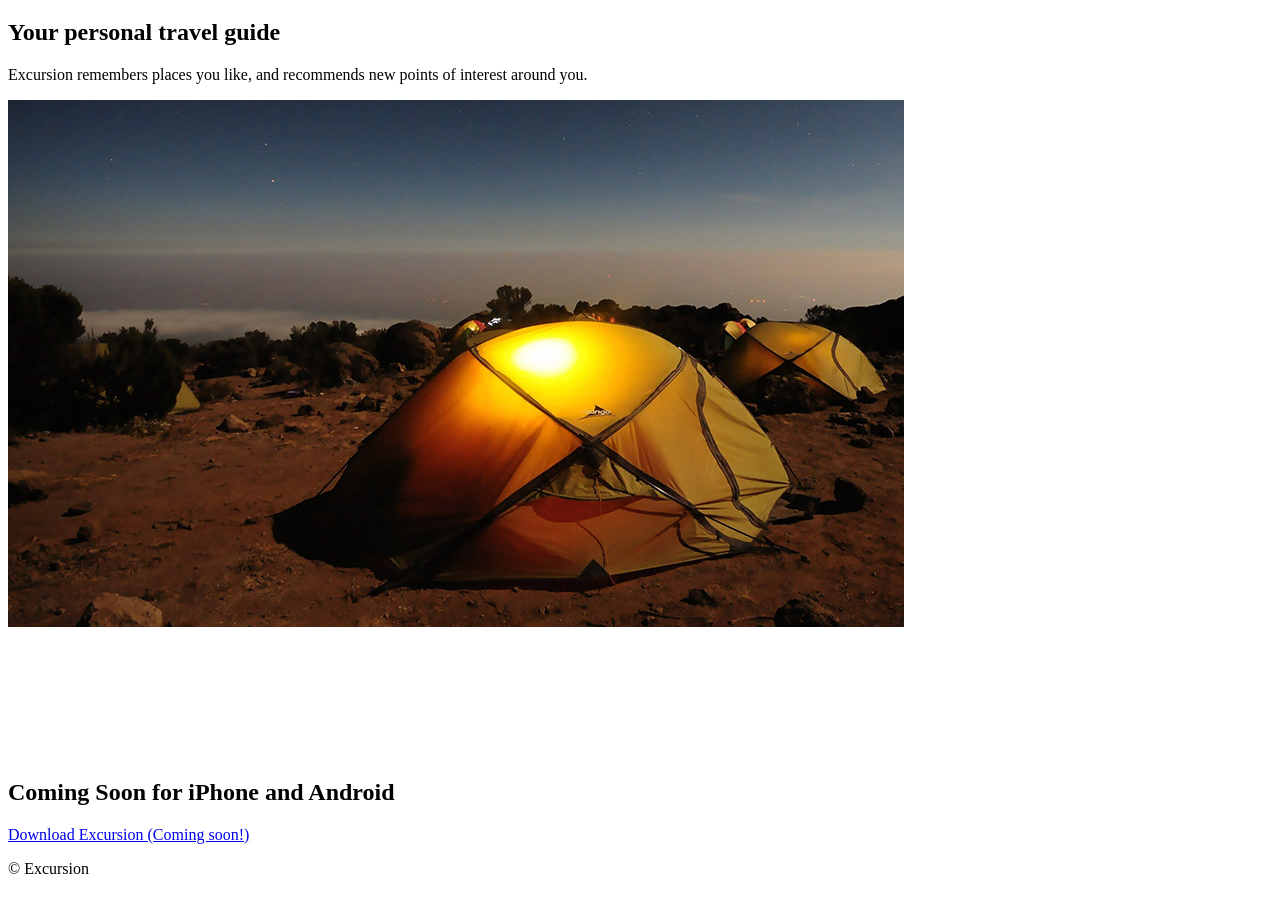
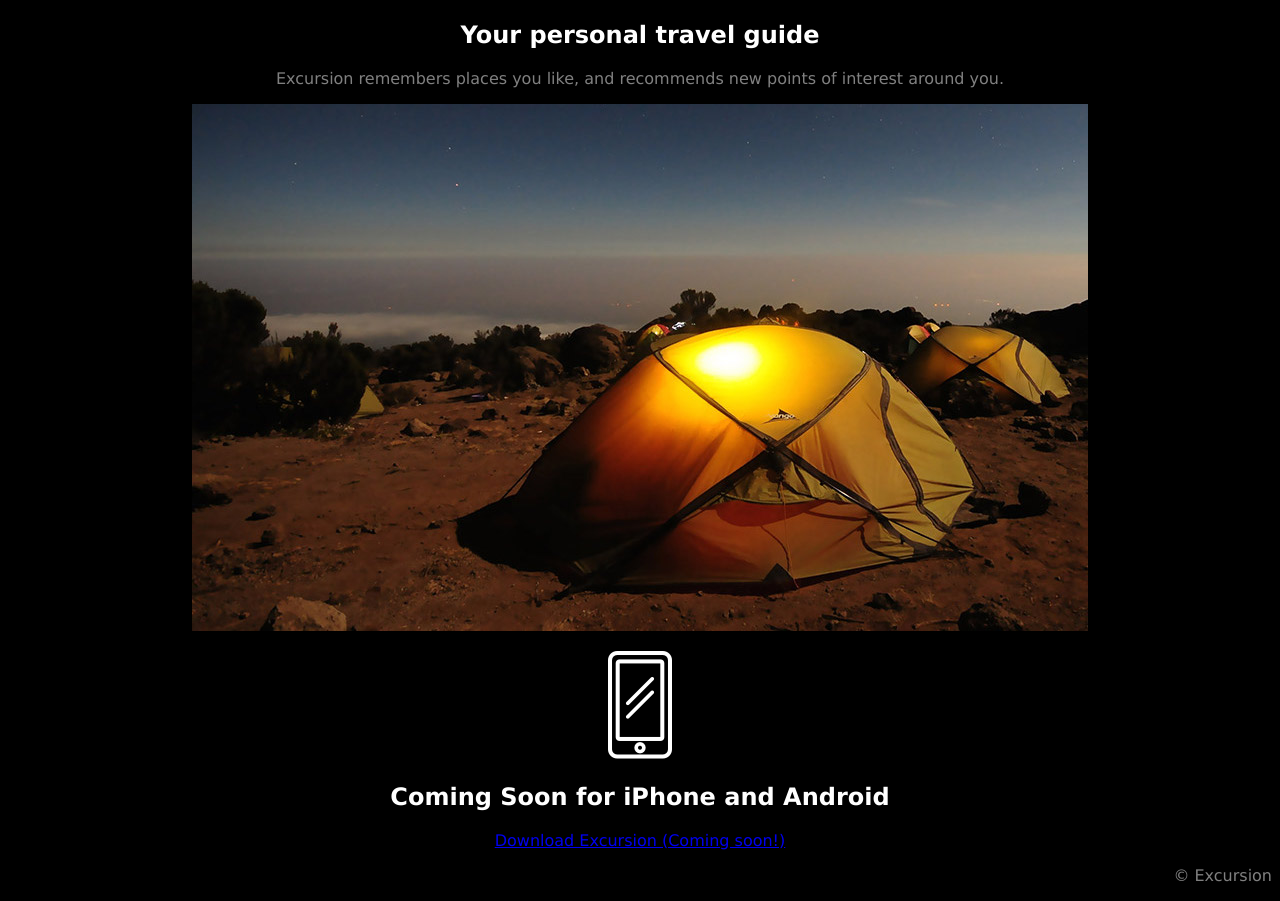
Before and after one commit to rditon22/excursion, a plain HTML site: page index.html in a window 1280 px wide. Shown: the part 269-1170 px from the top of the page. Drawn offline with Linux system fonts and the light colour scheme; files that its build step writes are made by us from their sources.

Commit message:
Edit link in index.html and add html p body and .footer selectors to style.css

```diff
--- a/index.html
+++ b/index.html
@@ -3,7 +3,7 @@
   <head>
     <meta charset="utf-8">
     <title></title>
-    <link href="./resources/style.css" type="text/css" rel="stylesheet">
+    <link href="./resources/css/style.css" type="text/css" rel="stylesheet">
   </head>
   <body>
     <h1>Discover hidden places in the world around you</h1>
@@ -19,6 +19,7 @@
     <p><a class="download" href="#">Download Excursion (Coming soon!)</a></p>
     <div class="footer">
       <p>&copy; Excursion</p>
+    </div>
 
   </body>
 </html>
--- a/resources/css/style.css
+++ b/resources/css/style.css
@@ -0,0 +1,17 @@
+html {
+  font-family: Verdana, sans-serif;
+  text-align: center;
+}
+
+body {
+  background-color: black;
+  color: white;
+}
+
+p {
+  color: gray;
+}
+
+.footer {
+  text-align: right;
+}
```
